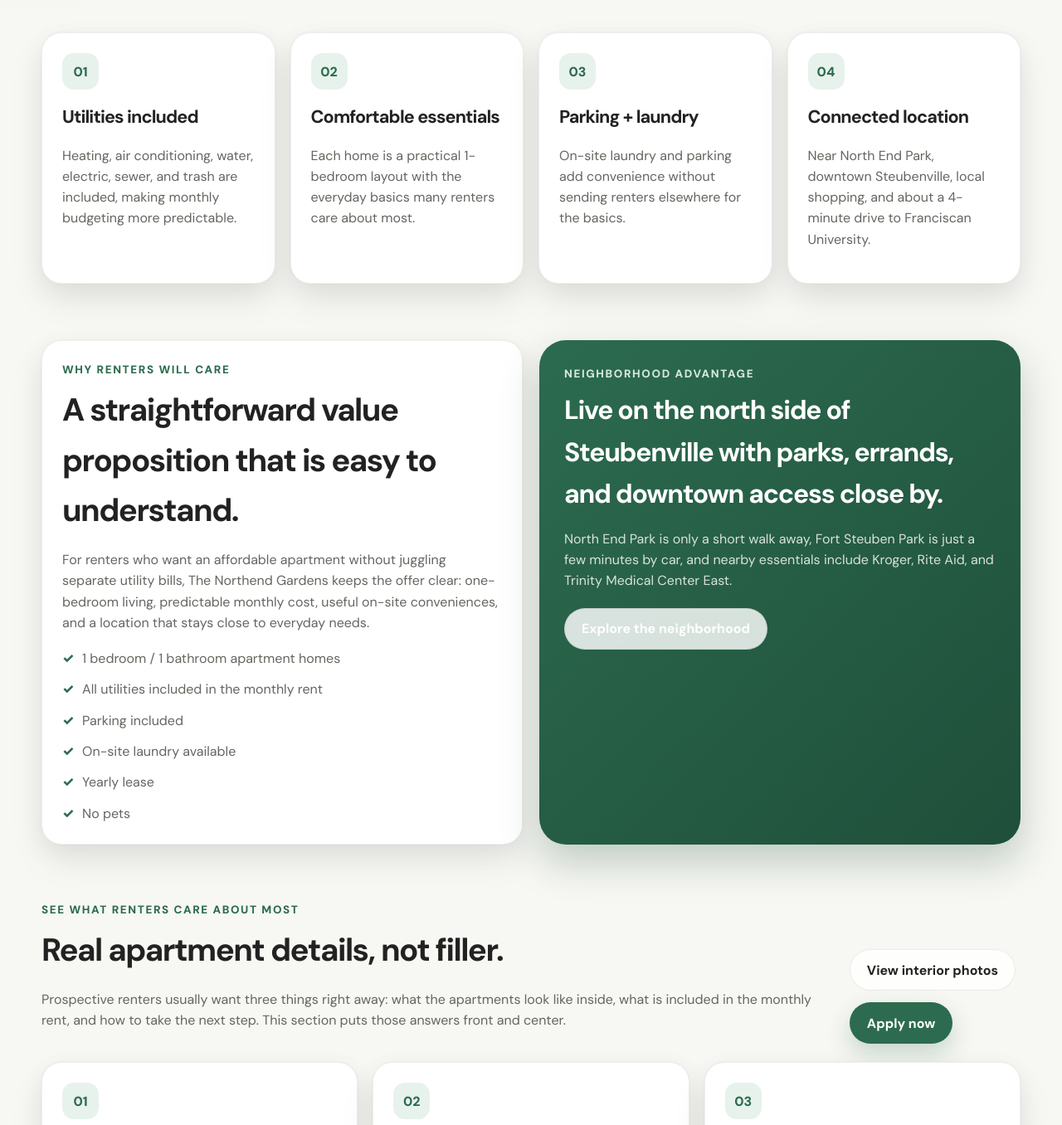
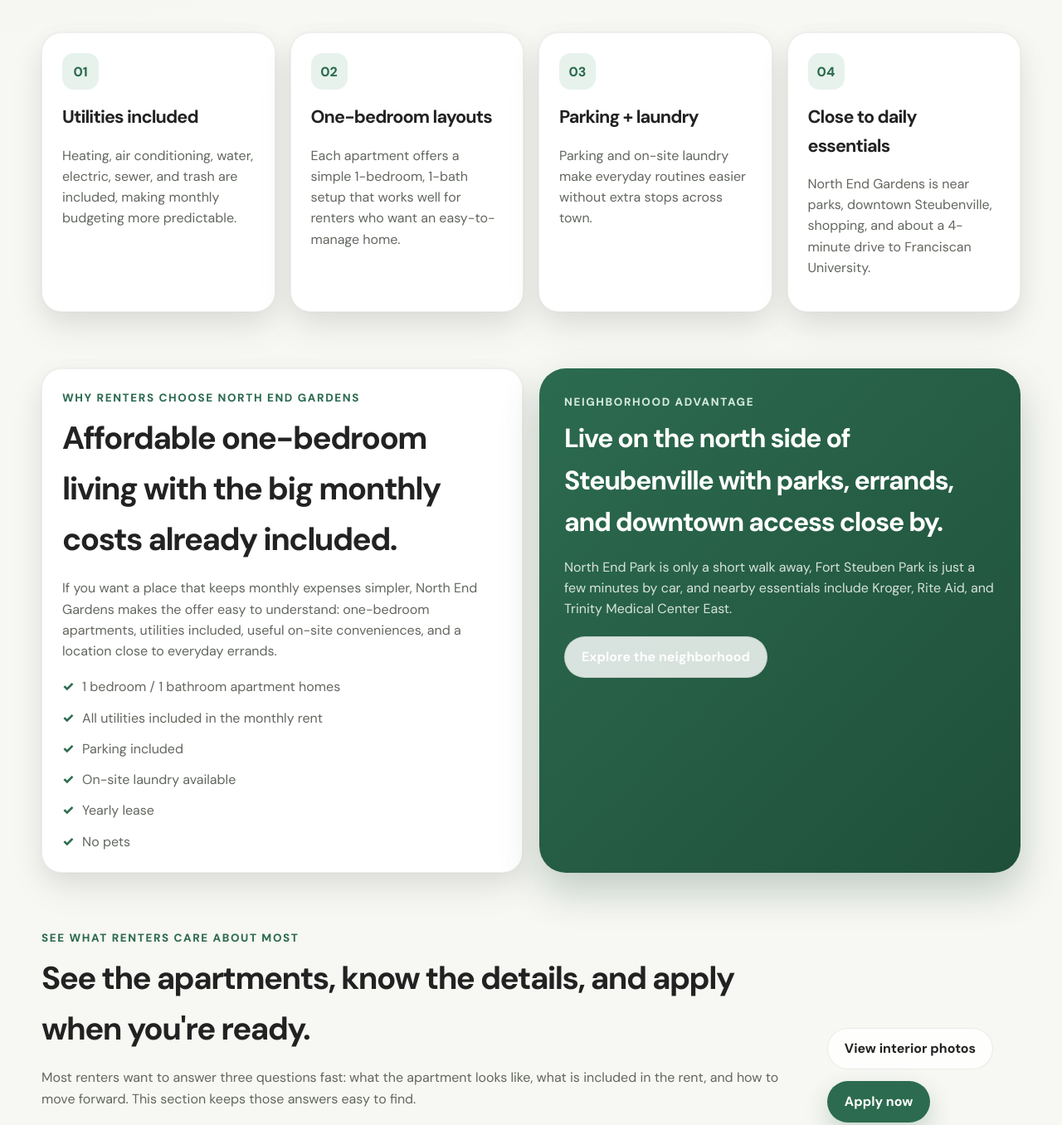
Before and after one commit to RosieAIAssistant/RosieAIAssistant.github.io, a plain HTML site: page northendgardens/index.html in a window 1280 px wide. Shown: the part 840-2196 px from the top of the page at 83% size. Drawn offline with Linux system fonts and the light colour scheme.

Commit message:
Polish North End Gardens homepage copy

```diff
--- a/northendgardens/index.html
+++ b/northendgardens/index.html
@@ -70,18 +70,18 @@
     <section>
       <div class="wrap stats-grid">
         <div class="card"><div class="icon-chip">01</div><h3>Utilities included</h3><p>Heating, air conditioning, water, electric, sewer, and trash are included, making monthly budgeting more predictable.</p></div>
-        <div class="card"><div class="icon-chip">02</div><h3>Comfortable essentials</h3><p>Each home is a practical 1-bedroom layout with the everyday basics many renters care about most.</p></div>
-        <div class="card"><div class="icon-chip">03</div><h3>Parking + laundry</h3><p>On-site laundry and parking add convenience without sending renters elsewhere for the basics.</p></div>
-        <div class="card"><div class="icon-chip">04</div><h3>Connected location</h3><p>Near North End Park, downtown Steubenville, local shopping, and about a 4-minute drive to Franciscan University.</p></div>
+        <div class="card"><div class="icon-chip">02</div><h3>One-bedroom layouts</h3><p>Each apartment offers a simple 1-bedroom, 1-bath setup that works well for renters who want an easy-to-manage home.</p></div>
+        <div class="card"><div class="icon-chip">03</div><h3>Parking + laundry</h3><p>Parking and on-site laundry make everyday routines easier without extra stops across town.</p></div>
+        <div class="card"><div class="icon-chip">04</div><h3>Close to daily essentials</h3><p>North End Gardens is near parks, downtown Steubenville, shopping, and about a 4-minute drive to Franciscan University.</p></div>
       </div>
     </section>
 
     <section>
       <div class="wrap two-col">
         <div class="card copy">
-          <div class="kicker">Why renters will care</div>
-          <h2>A straightforward value proposition that is easy to understand.</h2>
-          <p>For renters who want an affordable apartment without juggling separate utility bills, The Northend Gardens keeps the offer clear: one-bedroom living, predictable monthly cost, useful on-site conveniences, and a location that stays close to everyday needs.</p>
+          <div class="kicker">Why renters choose North End Gardens</div>
+          <h2>Affordable one-bedroom living with the big monthly costs already included.</h2>
+          <p>If you want a place that keeps monthly expenses simpler, North End Gardens makes the offer easy to understand: one-bedroom apartments, utilities included, useful on-site conveniences, and a location close to everyday errands.</p>
           <ul class="checklist">
             <li>1 bedroom / 1 bathroom apartment homes</li>
             <li>All utilities included in the monthly rent</li>
@@ -107,8 +107,8 @@
         <div class="section-head">
           <div>
             <div class="kicker">See what renters care about most</div>
-            <h2>Real apartment details, not filler.</h2>
-            <p>Prospective renters usually want three things right away: what the apartments look like inside, what is included in the monthly rent, and how to take the next step. This section puts those answers front and center.</p>
+            <h2>See the apartments, know the details, and apply when you're ready.</h2>
+            <p>Most renters want to answer three questions fast: what the apartment looks like, what is included in the rent, and how to move forward. This section keeps those answers easy to find.</p>
           </div>
           <div class="button-row" style="margin-top:18px;">
             <a class="btn btn-secondary" href="gallery.html">View interior photos</a>
@@ -128,8 +128,8 @@
     <div class="wrap footer-grid">
       <div class="footer-card">
         <div class="kicker" style="color:#b4d2c2;">The Northend Gardens</div>
-        <h2 style="font-size:2rem;">Straightforward living in a convenient Steubenville location.</h2>
-        <p>With one-bedroom homes, all utilities included, on-site laundry, parking, and direct access to the current application, North End Gardens is positioned to help renters move from interest to action quickly.</p>
+        <h2 style="font-size:2rem;">Affordable one-bedroom apartments in a convenient Steubenville location.</h2>
+        <p>With utilities included, on-site laundry, parking, and a direct path to apply, North End Gardens gives renters a simple way to find their next home.</p>
         <div class="button-row" style="margin-top:22px;">
           <a class="btn btn-primary" href="apply.html">Start application</a>
           <a class="btn btn-secondary" href="contact.html">Talk to leasing</a>
```
